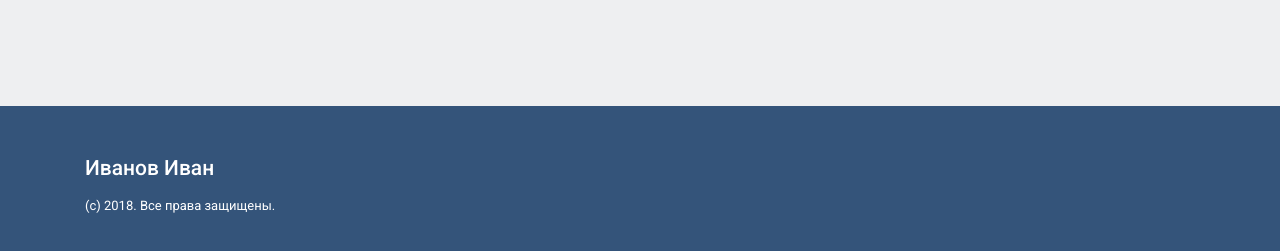
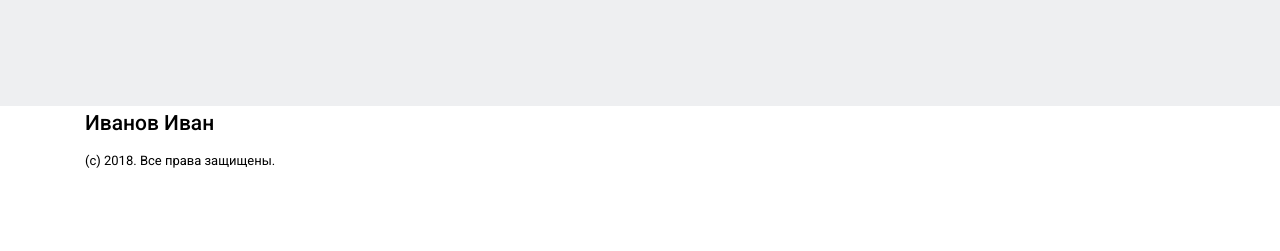
Before and after one commit to NaumVlad/dz10, a plain HTML site: page index.html in a window 1280 px wide. Shown: the part 2220-2471 px from the top of the page. After the commit the page ends 2391 px from the top, so only its background shows below. Drawn offline with Linux system fonts and the light colour scheme.

Commit message:
verstka1

```diff
--- a/index.html
+++ b/index.html
@@ -135,7 +135,7 @@
     </section>
   </main>
 
-  <footer class="footer">
+  <footer class="fter">
     <div class="container container--footer">
       <h5 class="footer__title">Иванов Иван</h5>
       <p class="footer__copyright">(с) 2018. Все права защищены.</p>
```
